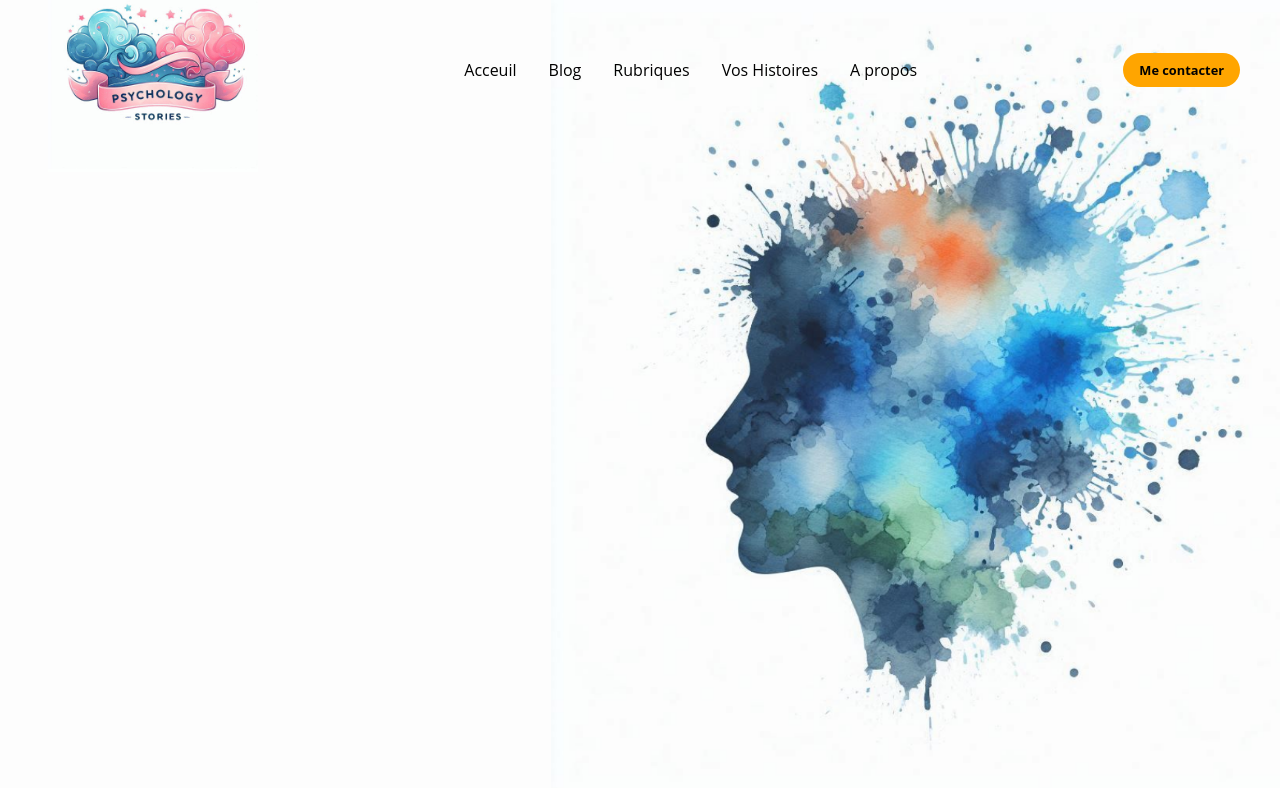
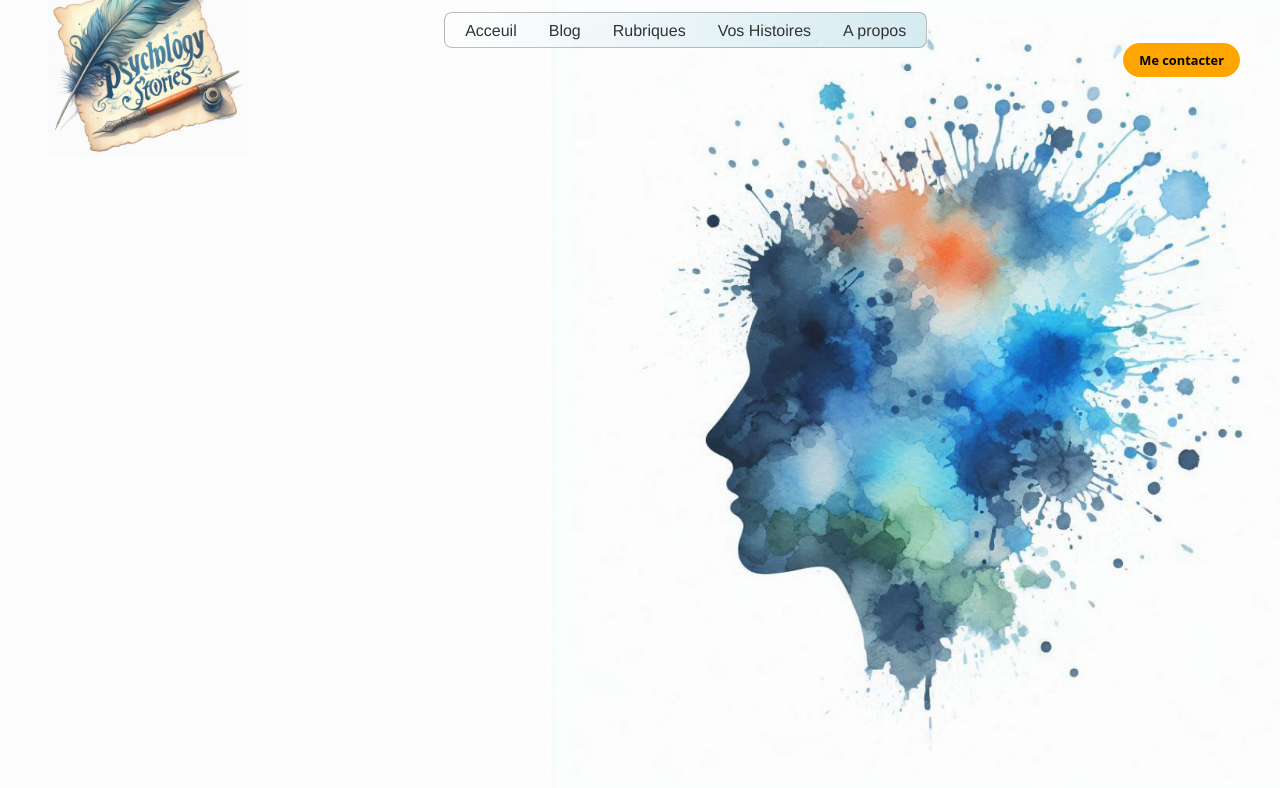
Before and after one commit to BjnKhR/BjnKhR.github.io, a plain HTML site: page index.html in a window 1280 px wide. Drawn offline with Linux system fonts and the light colour scheme.

Commit message:
Updating

```diff
--- a/index.html
+++ b/index.html
@@ -10,6 +10,7 @@
         crossorigin="anonymous" referrerpolicy="no-referrer"
     />
     <link rel="stylesheet" href="style.css">
+    <link href="https://fonts.googleapis.com/css2?family=Great+Vibes&display=swap" rel="stylesheet">
     <title>Mon Site Web</title>
 </head>
 <!--<body style="background-image: url('https://github.com/BjnKhR/BjnKhR.github.io/blob/main/images/back_V1.png');"> -->
@@ -17,7 +18,7 @@
     <header>
         <div class="navbar">
             <div class="logo">
-                <a href="#"><img src="images/logo.jpeg" alt="L'Atelier du Psy Logo" class="logo-img"></a>
+                <a href="#"><img src="images/logo_v2.jpeg" alt="L'Atelier du Psy Logo" class="logo-img"></a>
             </div>
             <ul class="links">
                 <li><a href="Acceuil">Acceuil</a></li>
--- a/style.css
+++ b/style.css
@@ -37,9 +37,10 @@ header{
     padding: 0 2rem;
 }
 
+
 .navbar{
     width: 100%;
-    height: 140px;
+    height: 120px;
     max-width: 1200px;
     margin: 0 auto;
     display: flex;
@@ -54,7 +55,7 @@ header{
 }
 
 .navbar .logo-img {
-    width: 210px; /* Adjust the width as needed */
+    width: 200px; /* Adjust the width as needed */
     height: auto; /* Maintain aspect ratio */
 }
 
@@ -69,6 +70,18 @@ header{
 .navbar .links {
     display: flex;
     gap: 2rem;
+    margin-top: -60px; /* Ajustez cette valeur pour contrôler la position verticale */
+    background: linear-gradient(to right, rgba(255, 255, 255, 0.5), rgba(173, 216, 230, 0.5)); /* Dégradé doux du blanc vers le bleu avec transparence */
+    border: 1px solid rgba(128, 128, 128, 0.5); /* Bordure grise avec 50% d'opacité */
+    border-radius: 8px; /* Coins arrondis pour un look plus doux */
+    padding: 6px 20px; /* Augmenter l'espace intérieur (padding) */
+}
+
+/* Style de la police, gras et ombre pour chaque élément */
+.navbar .links li a {
+    text-decoration: none; /* Enlève la soulignure par défaut */
+    color: #333; /* Couleur du texte */
+    font-family: 'Helvetica', sans-serif; /* Police de caractères */
 }
 
 .navbar .toggle_btn {
@@ -108,7 +121,7 @@ header{
     display: none;
     position: absolute;
     right: 2rem;
-    top: 60px;
+    top: 75px;
     height: 0;
     width: 300px;
     background:rgba(255, 255, 255, 0.1) ;
```
Also changed, not shown: images/_2a69e52b-d9b8-483e-9bde-b03a90a27714.jfif (added), images/_5f0801fe-0317-4fe1-82e0-d177ec8beb86.jfif (added), images/_d4f9f934-3643-45ca-a664-22f8a8bfcc8a.jfif (added), images/logo_v2.jpeg (added).
